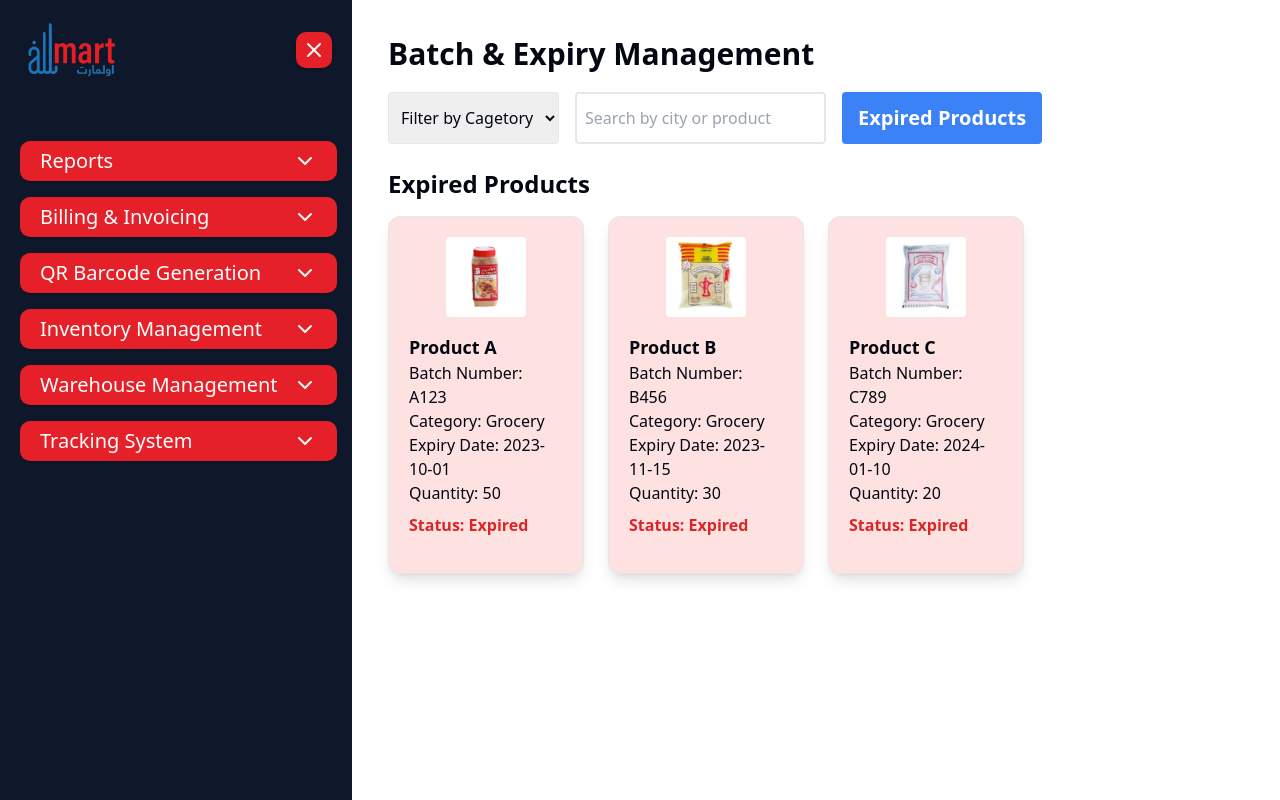
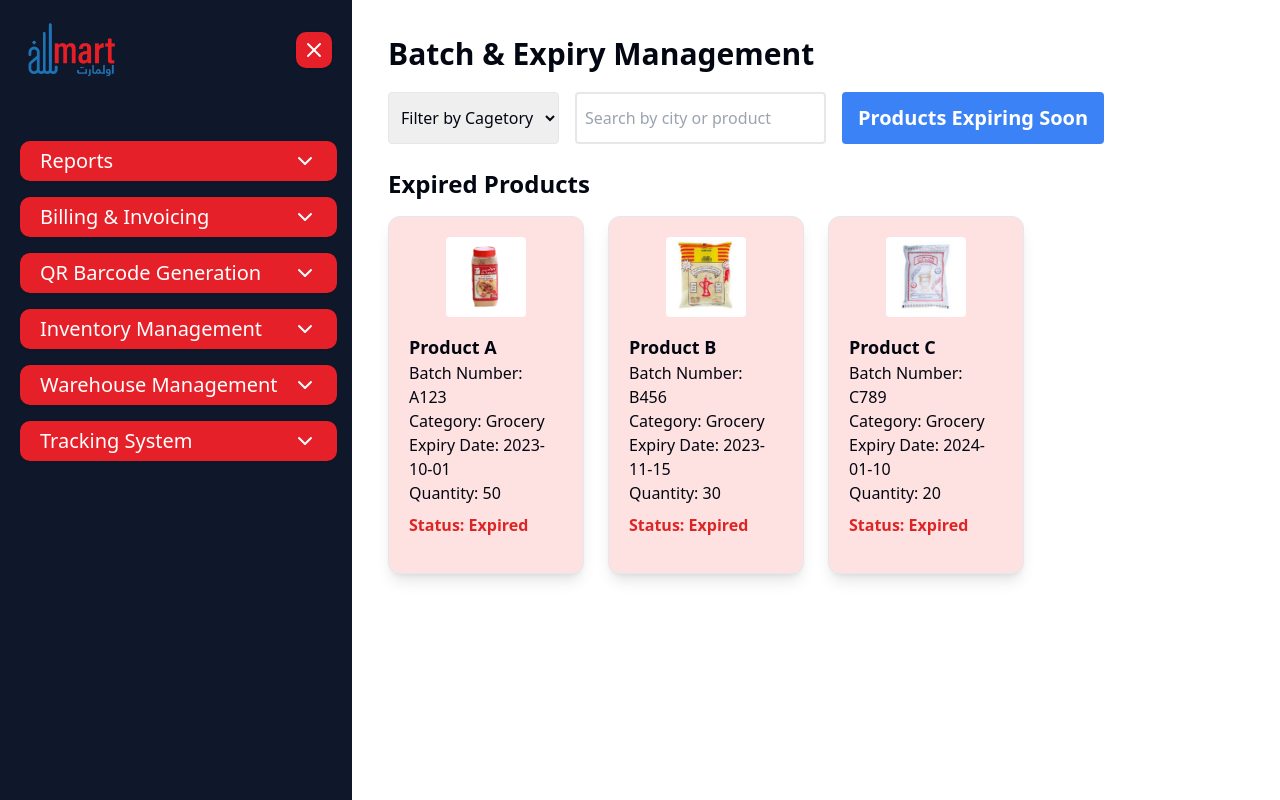
Before and after one commit to subin4693/AliMart-erp, a React (Vite) app: page /batch-expiry in a window 1280 px wide. Built offline with nearby package versions, Linux system fonts and the light colour scheme.

Commit message:
Some change in Expiry page

```diff
--- a/src/pages/Batch&Expir/index.jsx
+++ b/src/pages/Batch&Expir/index.jsx
@@ -103,7 +103,7 @@ const Index = () => {
                     onClick={() => setShowExpiredProducts(!showExpiredProducts)}
                     className="bg-blue-500 text-white text-xl text-center py-3 font-semibold px-4 rounded"
                 >
-                    {!showExpiredProducts ? "Products Expiring Soon" : "Expired Products"}
+                    {showExpiredProducts ? "Products Expiring Soon" : "Expired Products"}
                 </button>
             </div>
 
```
